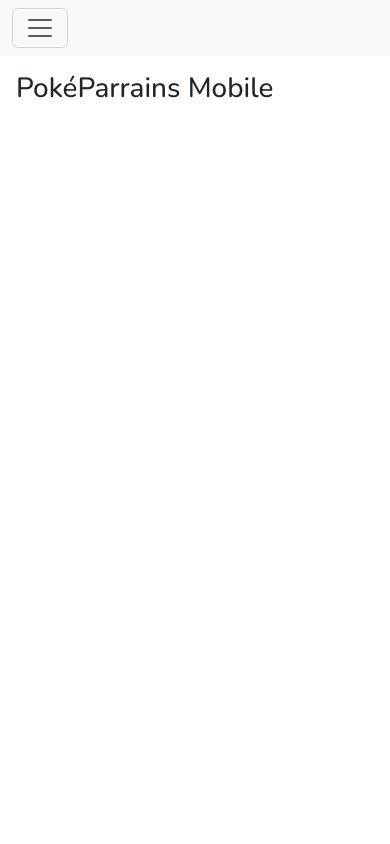
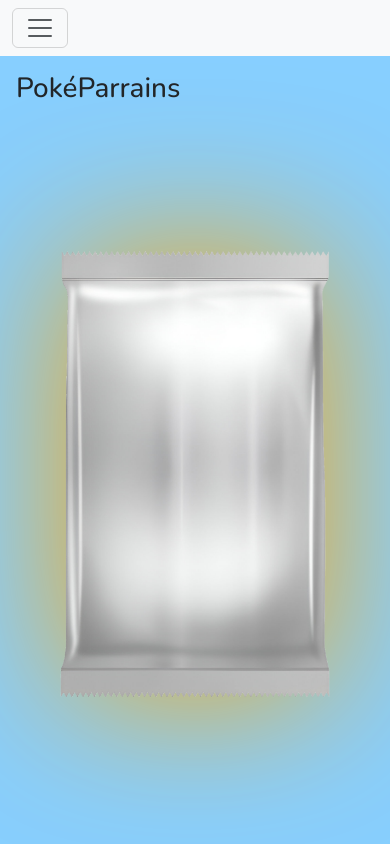
Before and after one commit to Fontaine44/parrains.xyz, an Angular app in the folder frontend/: page /pokeparrains in a window 390 px wide. Before the commit this address led to /m/pokeparrains. Built offline with nearby package versions, Linux system fonts and the light colour scheme.

Commit message:
Working pack opening for mobile

```diff
--- a/frontend/src/app/app.routes.ts
+++ b/frontend/src/app/app.routes.ts
@@ -13,11 +13,12 @@
   {
     path: 'pokeparrains',
     component: PokeParrainsComponent,
-    canActivate: [PokeParrainsGuard]
+    // canActivate: [PokeParrainsGuard]
   },
   {
     path: 'm/pokeparrains',
     component: PokeParrainsMobileComponent,
+    // canActivate: [PokeParrainsGuard]
   },
   {
     path: '**',
--- a/frontend/src/app/components/poke-parrains/poke-parrains.component.html
+++ b/frontend/src/app/components/poke-parrains/poke-parrains.component.html
@@ -1,17 +1,17 @@
-<div class="poke-parrains d-flex flex-column align-items-center h-100 w-100 p-3">
+<div class="poke-parrains d-flex flex-column align-items-center h-100 w-100 gap-2 p-3">
     <h1 class="align-self-start">PokéParrains</h1>
 
-    <div class="d-flex flex-column align-items-center h-100 w-100">
+    <div class="d-flex flex-column align-items-center justify-content-center flex-grow-1">
         <app-loader [trigger]="loader"></app-loader>
 
-        @if (cards) {
-            <div class="poke-parrains__cards d-flex justify-content-evenly align-items-center h-100 w-100">
-                @for (card of cardsNumbers; track card) {
-                    <app-card [src]="card+'.png'"></app-card>
+        @if (isOpened) {
+            <div class="poke-parrains__cards d-flex justify-content-center flex-wrap gap-3">
+                @for (card of cards; track card.id) {
+                    <app-card [src]="card.number+'.png'"></app-card>
                 }
             </div>
         } @else {
-            <div class="d-flex align-items-center flex-grow-1">
+            <div class="d-flex align-items-center">
                 <app-pack src="pack.png" (packOpenedEvent)="packOpened()"></app-pack>
             </div>
         }
--- a/frontend/src/app/components/poke-parrains/poke-parrains.component.scss
+++ b/frontend/src/app/components/poke-parrains/poke-parrains.component.scss
@@ -4,10 +4,12 @@
 
 .poke-parrains {
     position: relative;
-    overflow: hidden;
-    background-color: #ffc5aa;
+    overflow-y: hidden;
+    background-color: #87cfff;
 
     &__cards {
+        opacity: 0;
         animation: fade-in 1s forwards;
+        animation-delay: 2s;
     }
 }
--- a/frontend/src/app/components/poke-parrains/poke-parrains.component.ts
+++ b/frontend/src/app/components/poke-parrains/poke-parrains.component.ts
@@ -1,4 +1,4 @@
-import { Component } from '@angular/core';
+import { Component, QueryList, ViewChildren } from '@angular/core';
 import { CommonModule } from '@angular/common';
 import { CardComponent } from '@shared/components/card/card.component';
 import { PackComponent } from '@shared/components/pack/pack.component';
@@ -12,15 +12,25 @@
 })
 export class PokeParrainsComponent {
 
-  cards = false;
+  @ViewChildren(CardComponent) cardsItems!: QueryList<CardComponent>;
+
+  isOpened = false;
   loader = false;
-  cardsNumbers = [this.randomCard(), this.randomCard(), this.randomCard(), this.randomCard(), this.randomCard()];
+  cards = [
+    { id: 0, number: this.randomCard() },
+    { id: 1, number: this.randomCard() },
+    { id: 2, number: this.randomCard() },
+    { id: 3, number: this.randomCard() },
+    { id: 4, number: this.randomCard() }
+  ];
 
   packOpened(): void {
     this.loader = true;
+    this.isOpened = true;
+
     setTimeout(() => {
-      this.cards = true;
       this.loader = false;
+      this.cardsItems.first.flipCard();
     }, 2000);
   }
 
--- a/frontend/src/app/shared/components/card/card.component.scss
+++ b/frontend/src/app/shared/components/card/card.component.scss
@@ -23,6 +23,8 @@
 
 .flipped .flip-card-inner {
     transform: rotateY(180deg);
+    animation: shake 1s cubic-bezier(.36, .07, .19, .97) both;
+    animation-delay: 1s;
     cursor: default;
 }
 
--- a/frontend/src/app/shared/components/card/card.component.ts
+++ b/frontend/src/app/shared/components/card/card.component.ts
@@ -24,7 +24,7 @@
   private tiltOptions: TiltOptions = {
     max: 20,
     speed: 400,
-    scale: 1.04,
+    scale: 1.1,
     glare: true,
     'max-glare': 0.5
   }
--- a/frontend/src/app/shared/components/loader/loader.component.scss
+++ b/frontend/src/app/shared/components/loader/loader.component.scss
@@ -1,5 +1,12 @@
 :host {
     display: none;
+    position: fixed;
+    top: 0;
+    left: 0;
+    width: 100%;
+    height: 100%;
+    justify-content: center;
+    align-items: center;
 }
 
 .layer-1 > .path {
@@ -307,19 +314,8 @@
     }
 }
 
-.center,
-.loader,
-.page {
-    top: 0;
-    left: 0;
-    right: 0;
-    bottom: 0;
-    margin: auto;
-}
-
 .loader,
 .core,
-.spinner,
 .path {
     transform: translate3d(0, 0, 0);
 }
--- a/frontend/src/app/shared/components/loader/loader.component.ts
+++ b/frontend/src/app/shared/components/loader/loader.component.ts
@@ -17,7 +17,7 @@
 
   ngOnChanges(): void {
     if (this.trigger) {
-      this.el.nativeElement.style.display = 'block';
+      this.el.nativeElement.style.display = 'flex';
       setTimeout(() => {
         this._renderer.addClass(this.el.nativeElement, 'loaded');
       }, 0);
--- a/frontend/src/app/shared/components/pack/pack.component.scss
+++ b/frontend/src/app/shared/components/pack/pack.component.scss
@@ -1,6 +1,6 @@
 .pack {
     cursor: pointer;
-    filter: drop-shadow(0px 0px 90px rgba(0, 17, 255, 0.7));
+    filter: drop-shadow(0px 0px 80px rgba(255, 162, 0, 0.93));
 
     img:hover {
         animation: pulsate 2s ease-out;
@@ -9,7 +9,7 @@
 }
 
 .fade-out {
-    animation: fade-out 1s forwards;
+    animation: fade-out 1s forwards, shake 0.4s cubic-bezier(.36, .07, .19, .97) both;
     cursor: default;
 }
 
@@ -30,3 +30,26 @@
         opacity: 1;
     }
 }
+
+@keyframes shake {
+    10%,
+    90% {
+        transform: translate3d(-1px, -5px, 0);
+    }
+
+    20%,
+    80% {
+        transform: translate3d(2px, -1px, 0);
+    }
+
+    30%,
+    50%,
+    70% {
+        transform: translate3d(-4px, 3px, 0);
+    }
+
+    40%,
+    60% {
+        transform: translate3d(4px, 2px, 0);
+    }
+}
```
